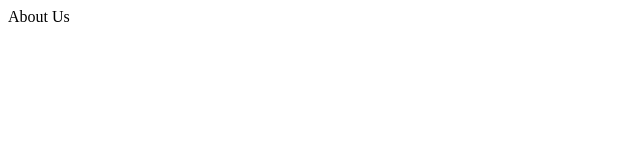
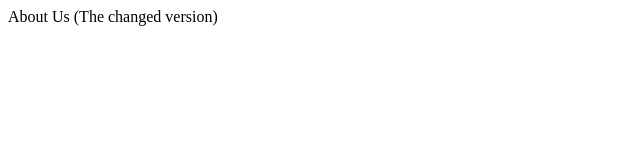
Before and after one commit to wntrch/Real-estate-project, a website: page aboutus.html in a window 1280 px wide. Shown: the whole page, without its empty margins (0-640 px from the left). Drawn offline with Linux system fonts and the light colour scheme.

Commit message:
change about us

```diff
--- a/aboutus.html
+++ b/aboutus.html
@@ -8,5 +8,6 @@
 </head>
 <body>
 	About Us
+	(The changed version)
 </body>
 </html>
```
